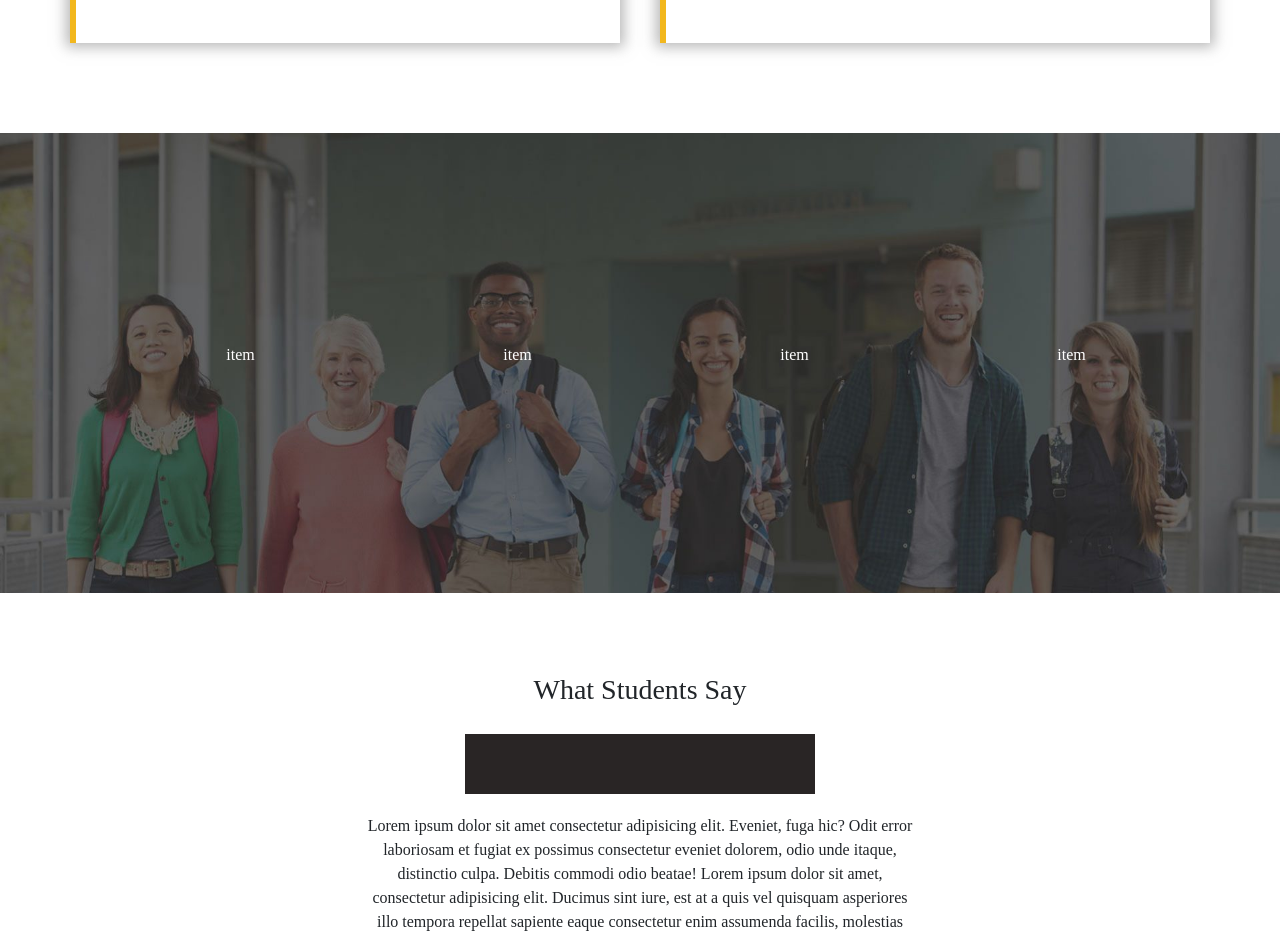
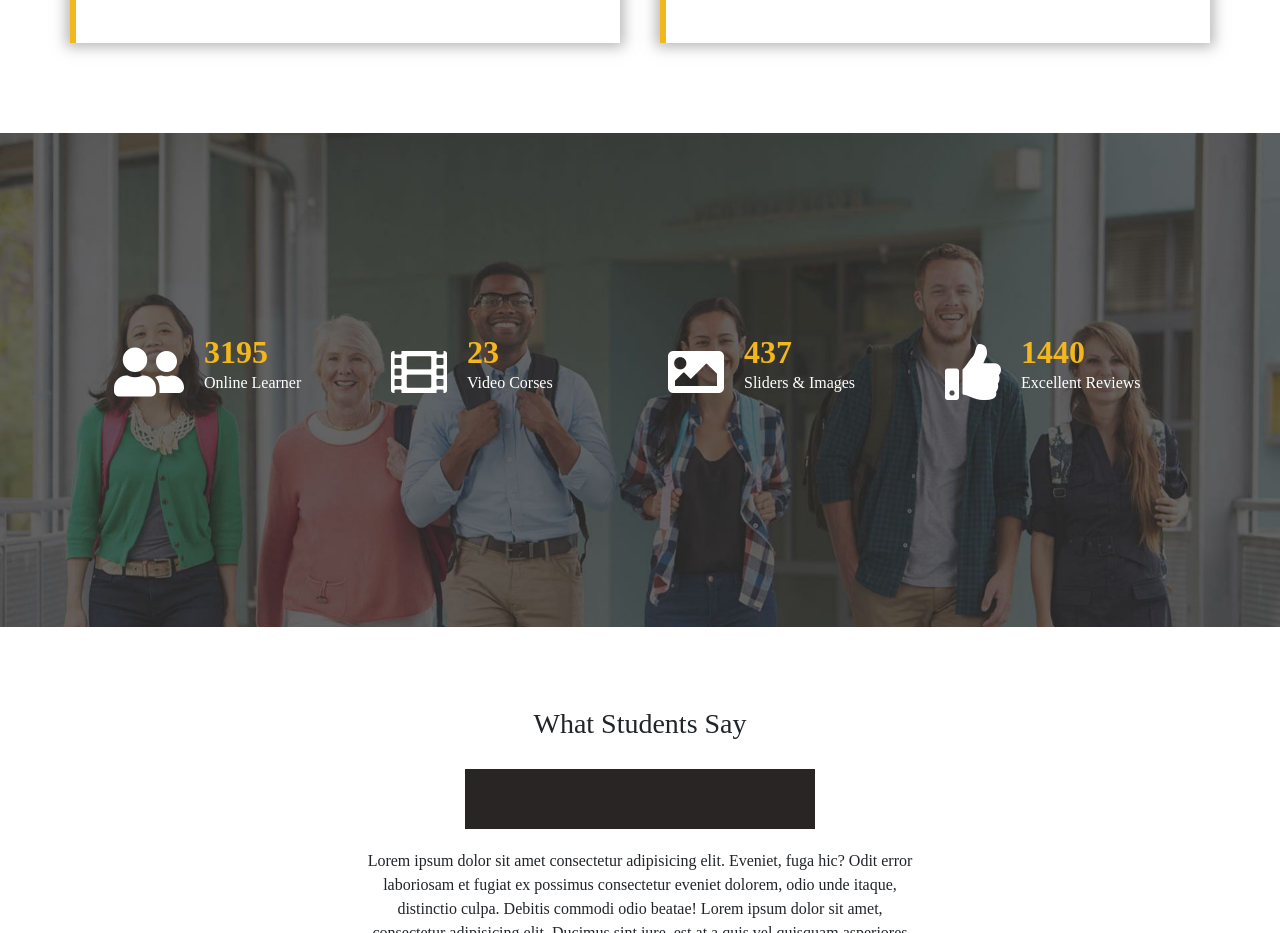
Before and after one commit to Fede180600/proj-html-vuejs, a Vue app: page / in a window 1280 px wide. Shown: the part 3420-4353 px from the top of the page. Built offline with nearby package versions, Linux system fonts and the light colour scheme; a small style sheet from the web is missing.

Commit message:
dynamic AppStatisticsJumbotron

```diff
--- a/src/App.vue
+++ b/src/App.vue
@@ -23,7 +23,7 @@
       <!-- /why my courses section -->
 
       <!-- app statistcs jumbtron  -->
-      <AppStatisticsJumbotron />
+      <AppStatisticsJumbotron :statisticsArray="statistics"/>
       <!-- /app statistcs jumbtron  -->
 
       <!-- app prefooter section -->
@@ -188,6 +188,28 @@ export default {
           text: "Vestibulum vitae aliquam nunc. Suspendisse mollis metus ac tellus egestas pharetra. Suspendisse at     viverra purus. Pellentesque nec posuere ligula, eu congue leo. Integer vulputate tempor arcu. Vestibulum vulputate"
         },
 
+      ],
+      statistics: [
+        {
+          icon: "fas fa-user-friends",
+          number: 3195,
+          text: "Online Learner"
+        },
+        {
+          icon: "fas fa-film",
+          number: 23,
+          text: "Video Corses"
+        },
+        {
+          icon: "fas fa-image",
+          number: 437,
+          text: "Sliders & Images"
+        },
+        {
+          icon: "fas fa-thumbs-up",
+          number: 1440,
+          text: "Excellent Reviews"
+        },
       ]
     }
   },
--- a/src/assets/components/AppStatisticsJumbotron.vue
+++ b/src/assets/components/AppStatisticsJumbotron.vue
@@ -1,11 +1,14 @@
 <template>
 <section class="statistics_jumbotron">
     <div class="container">
-        <ul class="row row-cols-4 text-center">
-            <li>item</li>
-            <li>item</li>
-            <li>item</li>
-            <li>item</li>
+        <ul class="row row-cols-4">
+            <li v-for="(item, index) in statisticsArray" :key="index" class="d-flex align-items-center">
+                <i :class="item.icon"></i>
+                <div class="item_text">
+                    <h2>{{ item.number }}</h2>
+                    <p>{{ item.text }}</p>
+                </div>
+            </li>
         </ul>
     </div>
 </section>
@@ -14,19 +17,33 @@
 <script>
 
 export default {
-    name: 'AppStatisticsJumbotron'
+    name: 'AppStatisticsJumbotron',
+    props: {
+        statisticsArray: Array
+    }
 }
 </script>
 
 <style lang="scss" scoped>
+@import "../style/variable.scss";
+
 .statistics_jumbotron {
     background-image: url(../img/counter-1919x1101.jpg);
     background-position: top;
     background-size: cover;
-    padding: 210px 0;
+    padding: 200px 0;
     ul {
         list-style: none;
         color: white;
+        i {
+            font-size: 3.5rem;
+            margin-right: 20px;
+        }
+        h2 {
+            margin-bottom: 0;
+            font-weight: 800;
+            color: $brand-primary-color;
+        }
     }
 }
 </style>
```
